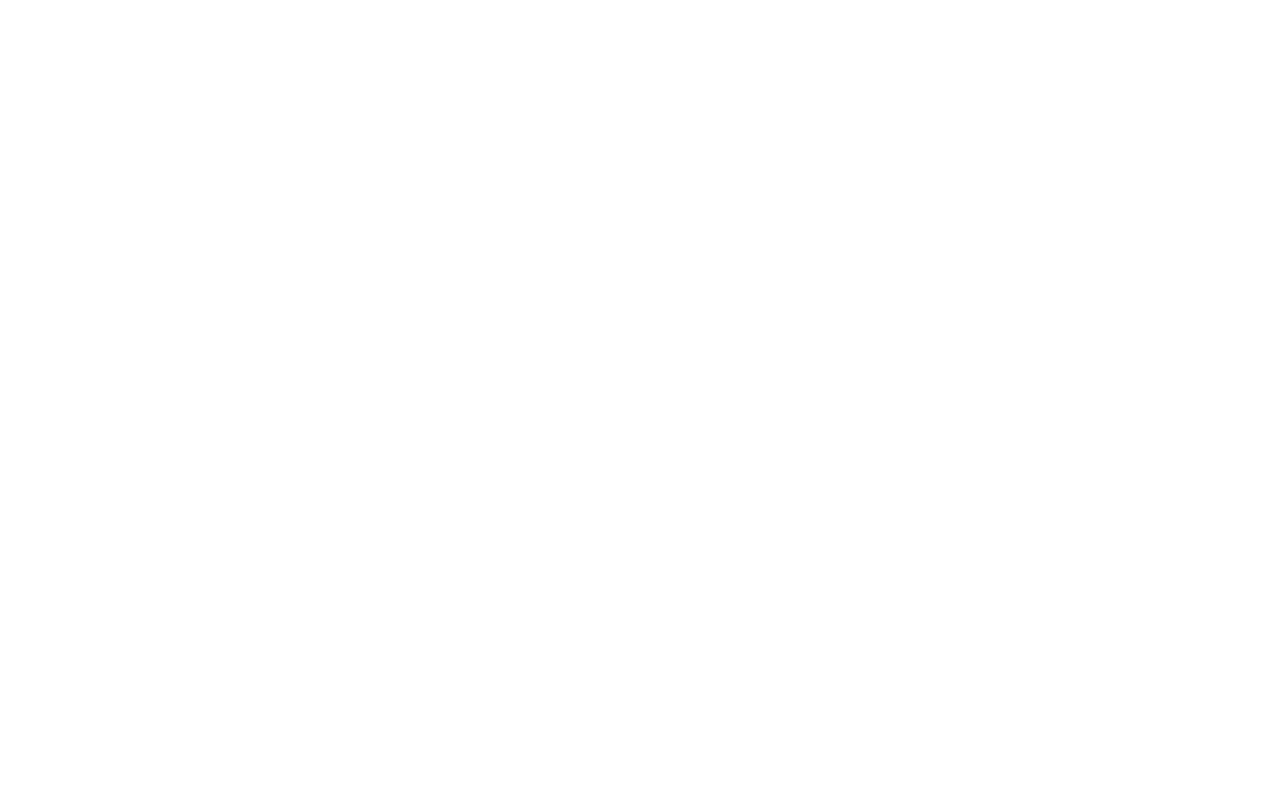
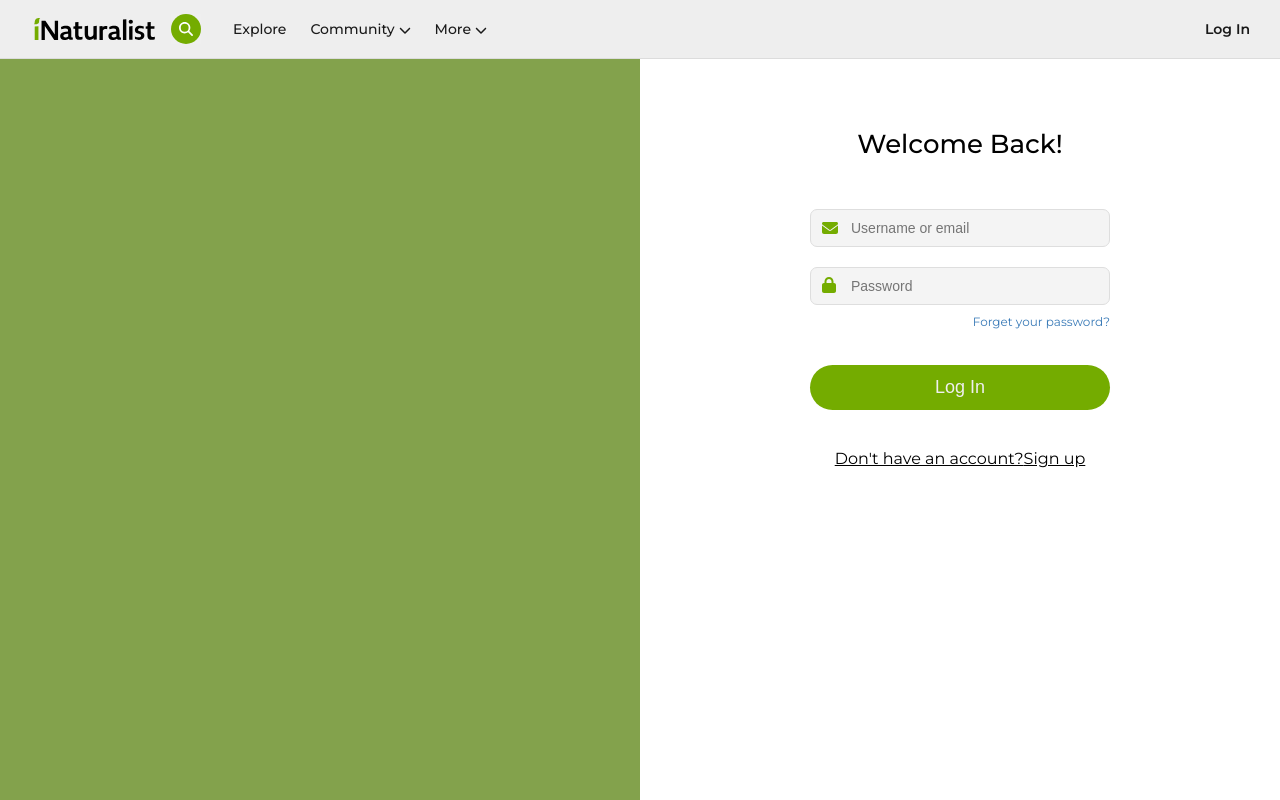
Before and after one commit to LuniuLun/Identify_rare_animals, a React (Create React App) app in the folder frontend/: page /login in a window 1280 px wide. Before the commit this address had no page. Shown: the top 800 px of the page. Built offline with nearby package versions, Linux system fonts and the light colour scheme; a web font is replaced by a local one.

Commit message:
[ADD] add login and register UI

```diff
--- a/frontend/src/components/GlobalStyles/GlobalStyles.scss
+++ b/frontend/src/components/GlobalStyles/GlobalStyles.scss
@@ -5,6 +5,7 @@
     --grey-text-color:#555;
     --white-text-color: #efefef;
     --primary-color: #74ac00;
+    --blue-color:#397ab7;
     --grey-background-color: #565656;
     --greyish-background-color:#eee;
 }
@@ -33,6 +34,7 @@ a, link{
 
 button{
     border: 0;
+    cursor: pointer;
 }
 
 
--- a/frontend/src/layouts/components/Footer/Footer.module.scss
+++ b/frontend/src/layouts/components/Footer/Footer.module.scss
@@ -1,5 +1,4 @@
 .wrapper {
-    margin-top: 20px;
 }
 
 .top-items {
--- a/frontend/src/layouts/components/Header/Header.module.scss
+++ b/frontend/src/layouts/components/Header/Header.module.scss
@@ -1,4 +1,4 @@
-.wrapper{
+.wrapper {
     width: 100%;
     display: flex;
     align-items: center;
@@ -6,6 +6,7 @@
     justify-content: space-between;
     padding: 2px 18px;
     background-color: #eeeeee;
+    border-bottom: 1px solid rgba(0, 0, 0, 0.075);
 }
 
 .right-item {
@@ -13,17 +14,16 @@
     align-items: center;
 }
 
-.logo {
-}
+.logo {}
 
-.wrapper-find-icon{
+.wrapper-find-icon {
     display: flex;
     align-items: center;
     justify-content: center;
     margin-right: 20px;
 }
 
-.find-icon{
+.find-icon {
     font-size: 1.4rem;
     padding: 8px;
     border-radius: 50%;
@@ -53,10 +53,11 @@
 
 .left-item {
     font-size: 1.4rem;
-    font-weight: 600;    padding: 18px 0;
+    font-weight: 600;
+    padding: 18px 0;
 }
 
-.active{
+.active {
     border-bottom: 3px solid;
     border-color: var(--primary-color);
 }
--- a/frontend/src/layouts/components/Header/index.js
+++ b/frontend/src/layouts/components/Header/index.js
@@ -15,7 +15,7 @@ function Header() {
                     <FontAwesomeIcon icon={faMagnifyingGlass} className={cx("find-icon")} />
                 </button>
                 <div className={cx("list-options")}>
-                    <Link className={cx("link", "active")} to={"/"}>
+                    <Link className={cx("link")} to={"/"}>
                         <span>Explore</span>
                     </Link>
                     <Link className={cx("link")} to={"/"}>
@@ -29,8 +29,8 @@ function Header() {
                 </div>
             </div>
             <div className={cx("left-item")}>
-                <Link className={cx("link")} to={"/"}>
-                    Log In or Sign Up
+                <Link className={cx("link")} to={"/login"}>
+                    Log In
                 </Link>
             </div>
         </div>
--- a/frontend/src/pages/Home/Home.module.scss
+++ b/frontend/src/pages/Home/Home.module.scss
@@ -4,6 +4,7 @@
     align-items: center;
     flex-direction: column;
     justify-content: center;
+    margin-bottom: 20px;
 }
 
 .search {
--- /dev/null
+++ b/frontend/src/pages/Login/Login.module.scss
@@ -0,0 +1,103 @@
+.wrapper {
+    display: flex;
+}
+
+.slide {
+    height: 100vh;
+    width: 50%;
+    background-color: #83a24c;
+}
+
+.register-modal, .login-modal {
+    width: 50%;
+    display: flex;
+    align-items: center;
+    flex-direction: column;
+    margin-top: 20px;
+}
+
+.tittle {
+    margin: 50px 200px;
+    font-size: 2.6rem;
+    font-weight: 500;
+    line-height: 3rem;
+    text-align: center;
+}
+
+.login-form {
+    display: flex;
+    flex-direction: column;
+    position: relative;
+}
+
+.information {
+    position: relative;
+    display: flex;
+    align-items: center;
+    justify-content: center;
+}
+
+.information input {
+    border: 1px solid #dedede;
+    background-color: #f4f4f4;
+    color: var(--grey-text-color);
+    border-radius: 7px;
+    font-size: 1.4rem;
+    font-weight: 100;
+    padding: 10px 40px;
+    outline: 0;
+    min-width: 300px;
+    margin-bottom: 20px;
+}
+
+.icon {
+    color: var(--primary-color);
+    font-size: 1.6rem;
+}
+
+.letter-icon {
+    position: absolute;
+    left: 12px;
+    bottom: 31px;
+}
+
+.username {
+    position: relative;
+}
+
+.lock-icon {
+    position: absolute;
+    left: 12px;
+    bottom: 32px;
+}
+
+.password {
+    position: relative;
+}
+
+.link-forgetPassword {
+    position: absolute;
+    right: 0;
+    top: 104px;
+    color: var(--blue-color);
+    font-size: 1.2rem;
+}
+
+.btn_login,
+.btn_signup {
+    margin: 40px 0;
+    padding: 12px 0;
+    border-radius: 40px;
+    background-color: var(--primary-color);
+    color: var(--white-text-color);
+    font-size: 1.8rem;
+}
+
+.footer .change-modal {
+    cursor: pointer;
+}
+
+.footer {
+    text-decoration: underline;
+    display: flex;
+}
--- /dev/null
+++ b/frontend/src/pages/Login/index.js
@@ -0,0 +1,73 @@
+import { Link } from "react-router-dom";
+import styles from "./Login.module.scss";
+import classNames from "classnames/bind";
+import { FontAwesomeIcon } from "@fortawesome/react-fontawesome";
+import { faEnvelope, faLock, faUnlock, faUser } from "@fortawesome/free-solid-svg-icons";
+import { useState } from "react";
+const cx = classNames.bind(styles);
+
+function Login() {
+    const [showLoginForm, setShowLoginForm] = useState(true);
+    const changeForm = () => {
+        setShowLoginForm(!showLoginForm);
+    };
+    return (
+        <div className={cx("wrapper")}>
+            <div className={cx("slide")}></div>
+            {showLoginForm === true ? (
+                <div className={cx("login-modal")}>
+                    <div className={cx("tittle")}>Welcome Back!</div>
+                    <div className={cx("login-form")}>
+                        <div className={cx("information", "username")}>
+                            <FontAwesomeIcon className={cx("icon", "letter-icon")} icon={faEnvelope} />
+                            <input className={cx("inputUsername")} placeholder="Username or email" />
+                        </div>
+                        <div className={cx("information", "password")}>
+                            <FontAwesomeIcon className={cx("icon", "lock-icon")} icon={faLock} />
+                            <input className={cx("inputPassword")} placeholder="Password" />
+                        </div>
+                        <Link className={cx("link-forgetPassword")}>Forget your password?</Link>
+                        <button className={cx("btn_login")}>Log In</button>
+                    </div>
+                    <span className={cx("footer")}>
+                        Don't have an account?{" "}
+                        <div onClick={changeForm} className={cx("change-modal")}>
+                            Sign up
+                        </div>
+                    </span>
+                </div>
+            ) : (
+                <div className={cx("register-modal")}>
+                    <div className={cx("tittle")}>Join the largest group of naturalists in the world!</div>
+                    <div className={cx("login-form")}>
+                        <div className={cx("information", "email")}>
+                            <FontAwesomeIcon className={cx("icon", "letter-icon")} icon={faEnvelope} />
+                            <input className={cx("inputEmail")} placeholder="Email" />
+                        </div>
+                        <div className={cx("information", "username")}>
+                            <FontAwesomeIcon className={cx("icon", "lock-icon")} icon={faUser} />
+                            <input className={cx("inputUsername")} placeholder="Username" />
+                        </div>
+                        <div className={cx("information", "password")}>
+                            <FontAwesomeIcon className={cx("icon", "lock-icon")} icon={faUnlock} />
+                            <input className={cx("inputPassword")} placeholder="Password" />
+                        </div>
+                        <div className={cx("information", "confimationPassowrd")}>
+                            <FontAwesomeIcon className={cx("icon", "lock-icon")} icon={faLock} />
+                            <input className={cx("inputConfirmationPassword")} placeholder="Password confirmation" />
+                        </div>
+                        <button className={cx("btn_signup")}>Sign up</button>
+                    </div>
+                    <span className={cx("footer")}>
+                        Already have an account?{" "}
+                        <div onClick={changeForm} className={cx("change-modal")}>
+                            Log in
+                        </div>
+                    </span>
+                </div>
+            )}
+        </div>
+    );
+}
+
+export default Login;
--- a/frontend/src/routes/index.js
+++ b/frontend/src/routes/index.js
@@ -2,11 +2,13 @@ import Home from "../pages/Home/index.js"
 import DetailAnimal from "../pages/DetailAnimal/index.js"
 import Seek from "../pages/Seek/index.js"
 import Admin from "../pages/Admin/index.js";
+import Login from "../pages/Login/index.js";
 
 const publicRoutes = [
     { path: "/", component: Home },
     { path: "/detailAnimal", component: DetailAnimal },
     { path: "/seek", component: Seek },
+    { path: "/login", component: Login },
 ];
 
 const privateRoutes = [
```
